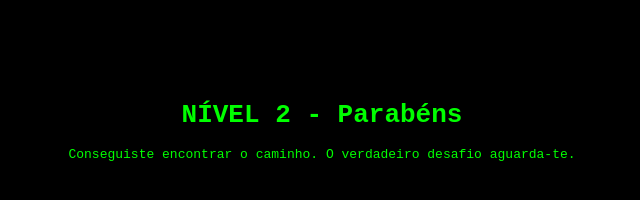
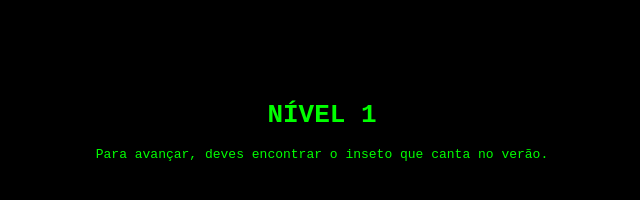
Before and after one commit to spiderduck-afk/enigmas..., a plain HTML site: page cigarra/index.html in a window 1280 px wide. Shown: the whole page, without its empty margins (318-958 px from the left). Drawn offline with Linux system fonts and the light colour scheme.

Commit message:
Update index.html

```diff
--- a/cigarra/index.html
+++ b/cigarra/index.html
@@ -1,5 +1,5 @@
 <body style="background: black; color: #00ff00; font-family: monospace; text-align: center; margin-top: 100px;">
-  <h1>NÍVEL 2 - Parabéns</h1>
-  <p>Conseguiste encontrar o caminho. O verdadeiro desafio aguarda-te.</p>
-  <!-- DICA: O próximo segredo está na primeira frase do livro "1984" de George Orwell -->
+  <h1>NÍVEL 1</h1>
+  <p>Para avançar, deves encontrar o inseto que canta no verão.</p>
+  <!-- DICA SECRETA PARA JOGADORES ESPERTOS: A resposta tem 7 letras e começa com C -->
 </body>
```
